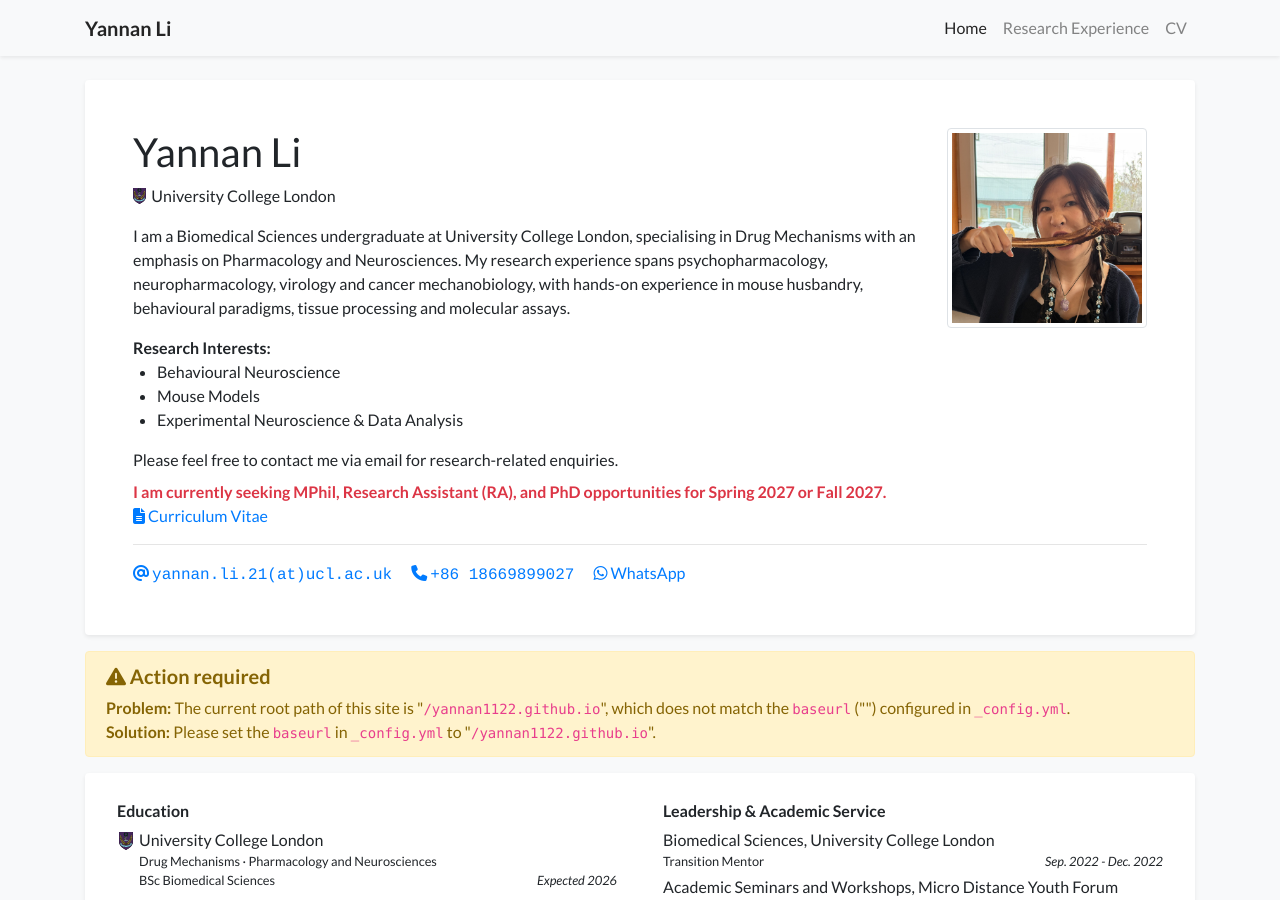
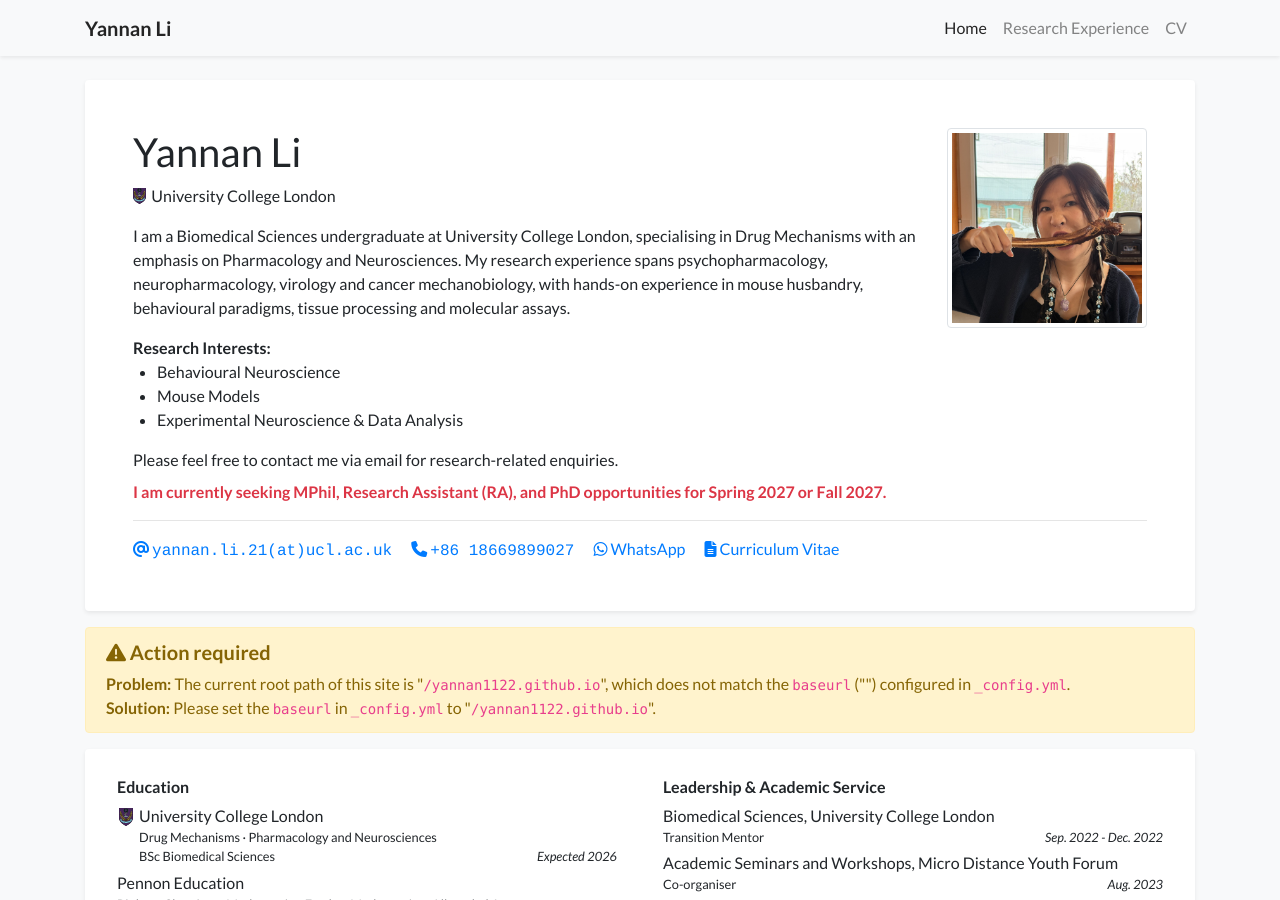
Before and after one commit to yannan1122/yannan1122.github.io, a Jekyll site: the page built from index.html, in a window 1280 px wide and 900 px high. Built offline with Jekyll 4.4.1, drawn with Linux system fonts in a browser that asks for light colours; nearby versions of some CDN libraries; a style sheet for code colours, icons or effects is not loaded.

Commit message:
fix(profile): keep CV in contact row

```diff
--- a/_includes/widgets/profile_card.html
+++ b/_includes/widgets/profile_card.html
@@ -56,9 +56,6 @@
                         {% if site.data.profile.availability_text %}
                         <p class="text-danger mb-0"><strong>{{ site.data.profile.availability_text }}</strong></p>
                         {% endif %}
-                        {% if site.data.profile.cv_link %}
-                            <a target="_blank" href="{{ site.data.profile.cv_link | relative_url }}"><i class="fas fa-file-alt"></i> Curriculum Vitae</a> <br/>
-                        {% endif %}
                     </div>
 
                 </div>
@@ -86,6 +83,12 @@
                         {% if site.data.profile.whatsapp %}
                         <a class="pr-3 no-break" target="_blank" rel="noreferrer" href="https://wa.me/{{ site.data.profile.whatsapp }}">
                             <i class="fab fa-whatsapp"></i> WhatsApp
+                        </a>
+                        {% endif %}
+
+                        {% if site.data.profile.cv_link %}
+                        <a class="pr-3 no-break" target="_blank" href="{{ site.data.profile.cv_link | relative_url }}">
+                            <i class="fas fa-file-alt"></i> Curriculum Vitae
                         </a>
                         {% endif %}
 
```
